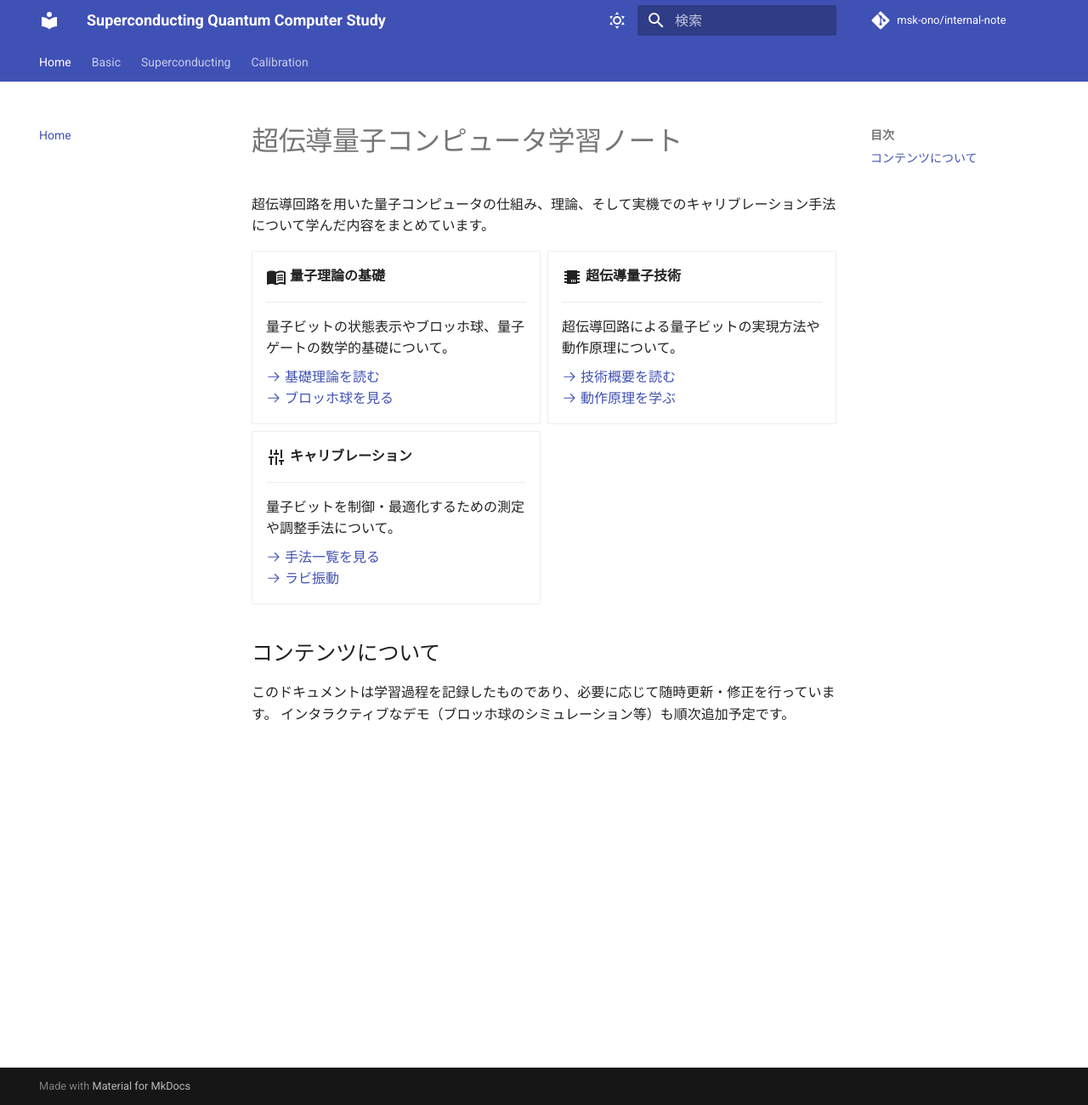
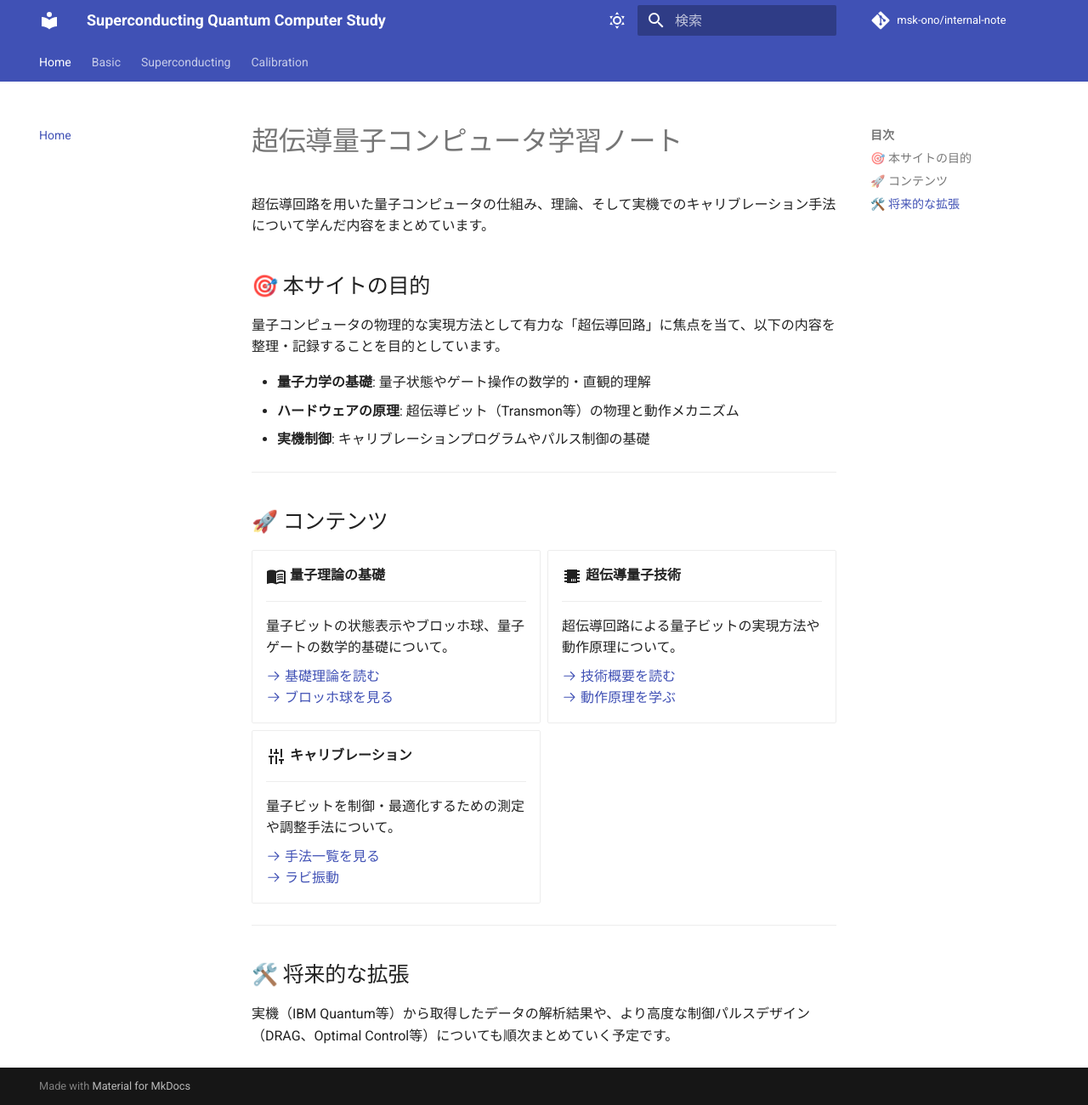
Before and after one commit to msk-ono/study-superconducting-quantum-computer, an MkDocs documentation site: the page built from docs/index.md, in a window 1280 px wide and 1300 px high. Shown: the whole window at 85% size. Built offline with MkDocs 1.6.1 and Material for MkDocs 9.7.7, drawn with Linux system fonts in a browser that asks for light colours; comment, search, counter and statistics services are not loaded.

Commit message:
docs: Update main documentation index.

```diff
--- a/docs/index.md
+++ b/docs/index.md
@@ -1,6 +1,18 @@
 # 超伝導量子コンピュータ学習ノート
 
 超伝導回路を用いた量子コンピュータの仕組み、理論、そして実機でのキャリブレーション手法について学んだ内容をまとめています。
+
+## 🎯 本サイトの目的
+
+量子コンピュータの物理的な実現方法として有力な「超伝導回路」に焦点を当て、以下の内容を整理・記録することを目的としています。
+
+*   **量子力学の基礎**: 量子状態やゲート操作の数学的・直観的理解
+*   **ハードウェアの原理**: 超伝導ビット（Transmon等）の物理と動作メカニズム
+*   **実機制御**: キャリブレーションプログラムやパルス制御の基礎
+
+---
+
+## 🚀 コンテンツ
 
 <div class="grid cards" markdown>
 
@@ -33,7 +45,8 @@
 
 </div>
 
-## コンテンツについて
+---
 
-このドキュメントは学習過程を記録したものであり、必要に応じて随時更新・修正を行っています。
-インタラクティブなデモ（ブロッホ球のシミュレーション等）も順次追加予定です。
+## 🛠️ 将来的な拡張
+
+実機（IBM Quantum等）から取得したデータの解析結果や、より高度な制御パルスデザイン（DRAG、Optimal Control等）についても順次まとめていく予定です。
```
